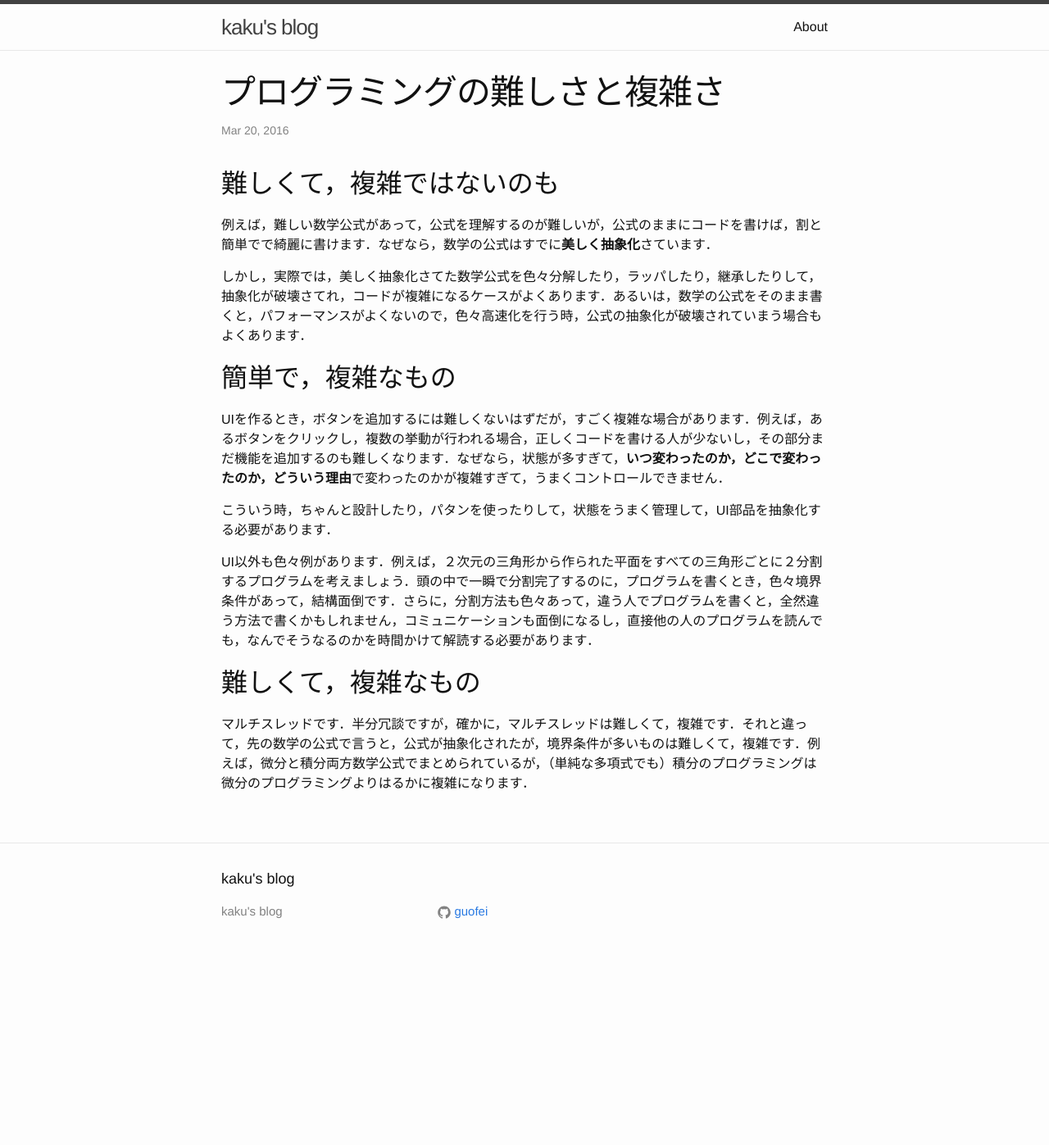
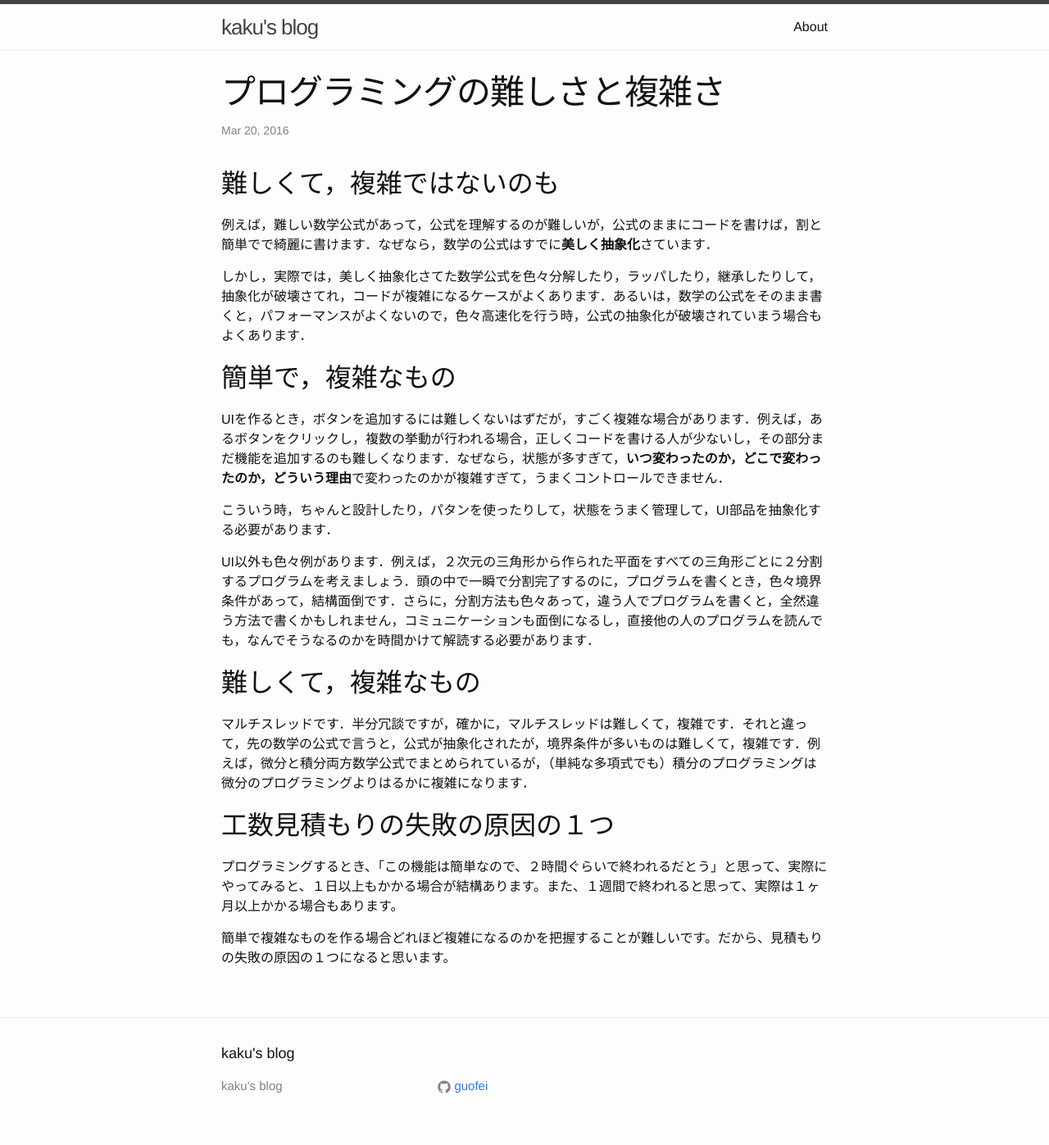
Before and after one commit to guofei/ja, a Jekyll site: the page built from _posts/2016-03-20-difficult-and-complex.md, in a window 1280 px wide. Shown: the whole page at 82% size. Built offline with Jekyll 4.4.1, drawn with Linux system fonts in a browser that asks for light colours; comment, search, counter and statistics services are not loaded; before the commit the page ends 1184 px from its top, so only the background shows below that.

Commit message:
feat: update post

```diff
--- a/_posts/2016-03-20-difficult-and-complex.md
+++ b/_posts/2016-03-20-difficult-and-complex.md
@@ -19,3 +19,9 @@ UI以外も色々例があります．例えば，２次元の三角形から作
 ## 難しくて，複雑なもの
 
 マルチスレッドです．半分冗談ですが，確かに，マルチスレッドは難しくて，複雑です．それと違って，先の数学の公式で言うと，公式が抽象化されたが，境界条件が多いものは難しくて，複雑です．例えば，微分と積分両方数学公式でまとめられているが，（単純な多項式でも）積分のプログラミングは微分のプログラミングよりはるかに複雑になります．
+
+## 工数見積もりの失敗の原因の１つ
+
+プログラミングするとき、「この機能は簡単なので、２時間ぐらいで終われるだとう」と思って、実際にやってみると、１日以上もかかる場合が結構あります。また、１週間で終われると思って、実際は１ヶ月以上かかる場合もあります。
+
+簡単で複雑なものを作る場合どれほど複雑になるのかを把握することが難しいです。だから、見積もりの失敗の原因の１つになると思います。
```
